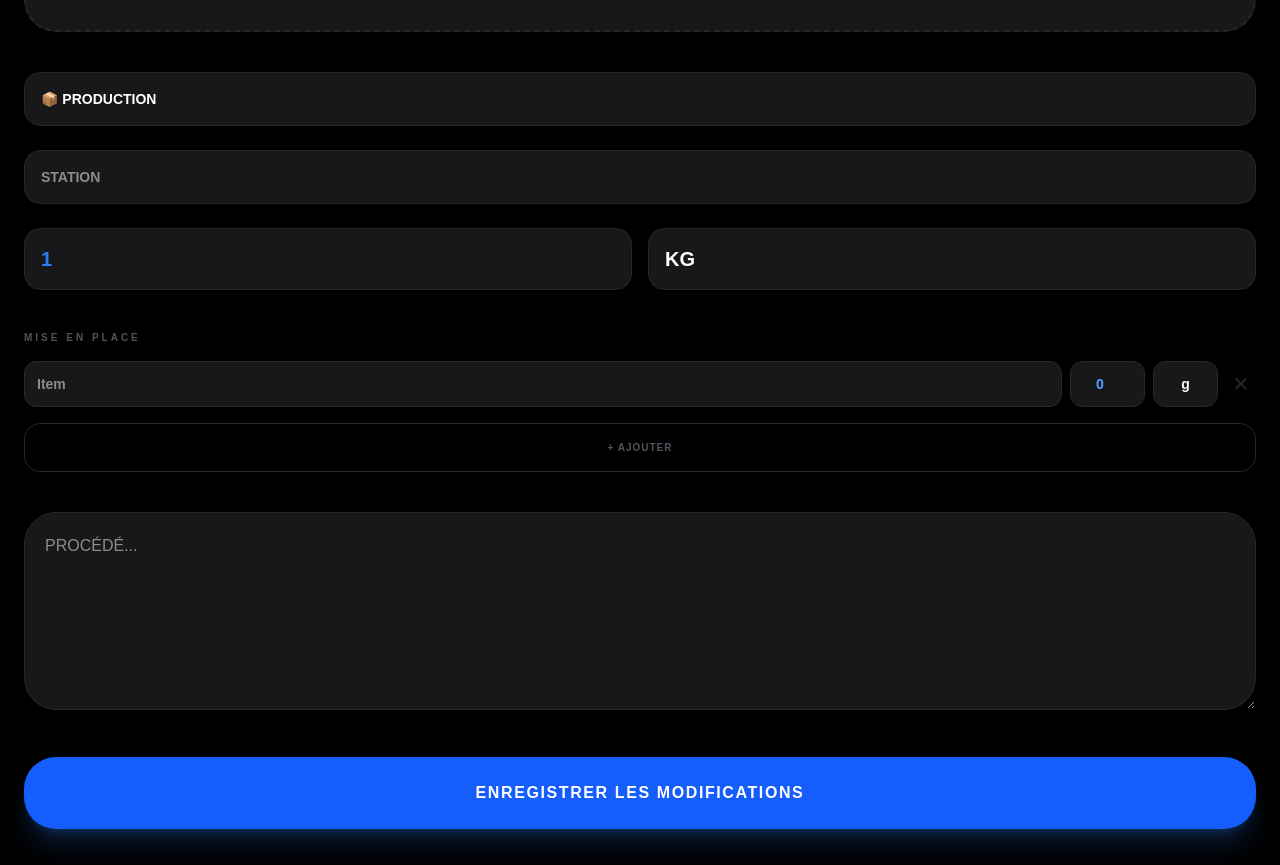
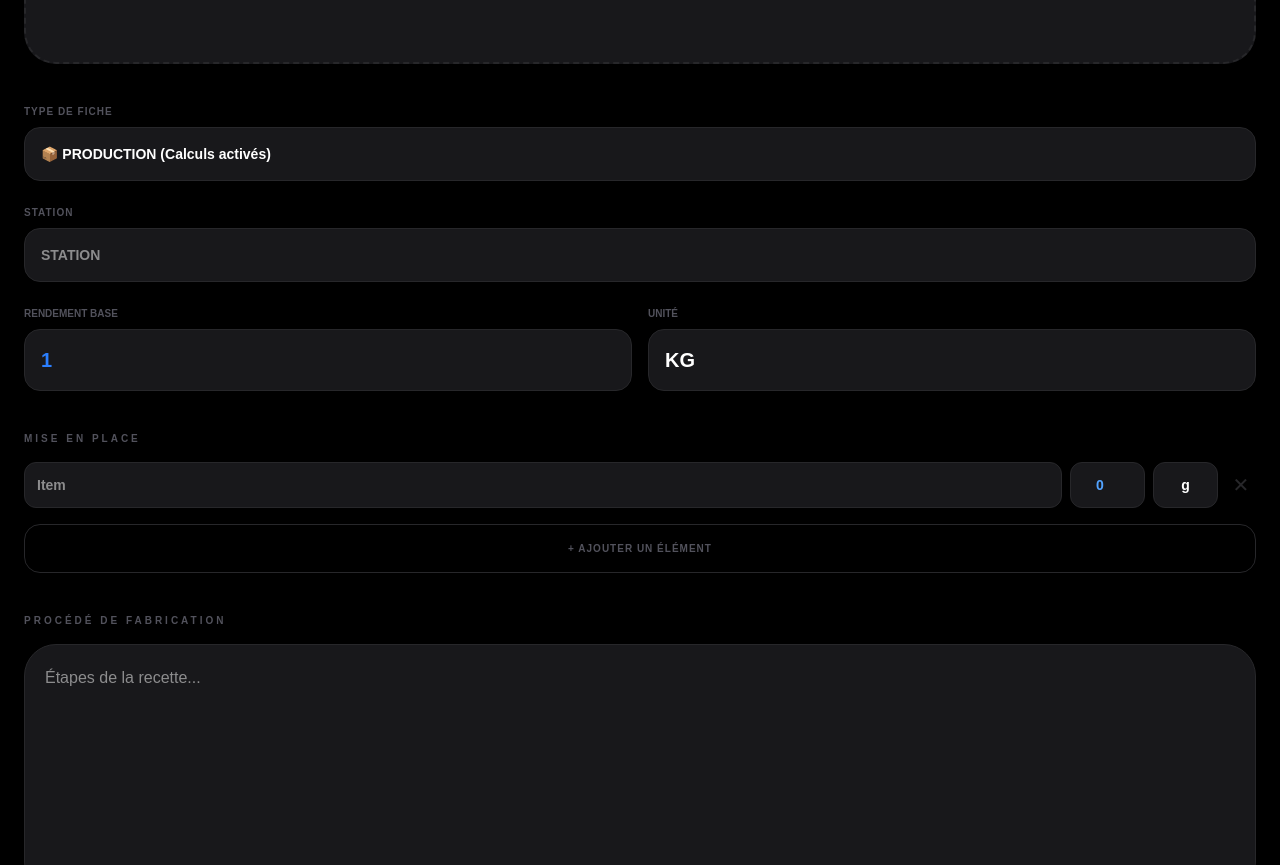
Before and after one commit to elitam/tchitchen, a Next.js app: page /recettes/modifier/1 in a window 1280 px wide. Shown: the part 380-1245 px from the top of the page. Built offline with nearby package versions, Linux system fonts and the light colour scheme; no server answers; the database is empty.

Commit message:
production vs pass

```diff
--- a/app/recettes/[id]/page.tsx
+++ b/app/recettes/[id]/page.tsx
@@ -90,9 +90,10 @@ export default function FicheRecette() {
       <p className="text-zinc-500 text-[10px] font-black uppercase tracking-[0.2em]">{recipe.station || 'GENERAL'}</p>
     </div>
   </div>
+<div className="p-8 space-y-12">
 
-      <div className="p-8 space-y-12">
-        {/* SECTION 1 : RENDEMENT (Le gros chiffre bleu) */}
+  {/* ON AFFICHE LE CALCULATEUR UNIQUEMENT POUR LA PRODUCTION */}
+  {recipe.category === 'production' && (
     <div className="flex flex-col items-center space-y-4">
       <div className="flex items-baseline gap-2">
         <span className="text-5xl font-black text-blue-500 tracking-tighter">
@@ -100,45 +101,38 @@ export default function FicheRecette() {
         </span>
         <span className="text-xl font-black text-blue-500/50 uppercase">{recipe.unit}</span>
       </div>
-          <input
-            type="range" min={minYield} max={maxYield}
-            step={recipe.unit === 'portion' ? 1 : 0.1}
-            value={yieldInput}
-            onChange={(e) => setYieldInput(Number(e.target.value))}
+      <input type="range" min={minYield} max={maxYield} step={recipe.unit === 'portion' ? 1 : 0.1}
+        value={yieldInput} onChange={(e) => setYieldInput(Number(e.target.value))}
         className="w-full"
       />
     </div>
+  )}
 
-        {/* SECTION 2 : INGRÉDIENTS (Style Carte Menu) */}
+  {/* ON AFFICHE LA MISE EN PLACE UNIQUEMENT POUR LA PRODUCTION */}
+  {recipe.category === 'production' && (
     <div className="space-y-6">
       <h2 className="text-[10px] font-black text-zinc-700 uppercase tracking-[0.3em]">Mise en place</h2>
-          <div className="space-y-4">
-            {recipe.ingredients?.map((ing: any, index: number) => (
-              <div key={index} className="flex items-end text-lg">
-                <span className="text-zinc-400 font-bold">{ing.item}</span>
-                <div className="dotted-line" />
-                <span className="text-blue-500 font-mono font-bold">
-                  {((ing.qty / recipe.base_yield) * yieldInput).toFixed(recipe.unit === 'portion' ? 0 : 2)}
-                  <span className="ml-1 text-sm text-blue-500/50">{ing.unit}</span>
-                </span>
+      {/* ... (ton code de liste d'ingrédients avec pointillés) */}
     </div>
-            ))}
-          </div>
-        </div>
+  )}
 
-        {/* SECTION 3 : PROCÉDÉ */}
+  {/* PROCÉDÉ (PRODUCTION) OU COMPOSANTS (PASS) */}
   <div className="space-y-6 pb-20">
-          <h2 className="text-[10px] font-black text-zinc-700 uppercase tracking-[0.3em]">Procédé</h2>
+    <h2 className="text-[10px] font-black text-zinc-700 uppercase tracking-[0.3em]">
+      {recipe.category === 'plating' ? 'Composants & Dressage' : 'Procédé'}
+    </h2>
     <div className="space-y-6">
       {recipe.instructions ? recipe.instructions.split('\n').filter((l:any)=>l.trim()).map((step: string, i: number) => (
         <div key={i} className="flex gap-4 items-start">
           <span className="text-zinc-800 font-black italic text-xl leading-none">{i + 1}.</span>
           <p className="text-zinc-400 leading-relaxed text-[17px]">{step}</p>
         </div>
-            )) : <p className="text-zinc-800 italic">Pas d'instructions...</p>}
+      )) : <p className="text-zinc-800 italic">Pas d'informations...</p>}
     </div>
   </div>
 </div>
+
+
     </main>
   )
 }
--- a/app/recettes/ajouter/page.tsx
+++ b/app/recettes/ajouter/page.tsx
@@ -96,89 +96,52 @@ export default function AjouterRecette() {
           </label>
         </div>
 
-        {/* CONFIGURATION (Dropdowns larges) */}
+        {/* CONFIGURATION - Champs dynamiques */}
 <div className="space-y-6">
-          <div className="grid grid-cols-1 gap-6">
-             <div>
-              <label className="text-[10px] font-black text-zinc-600 uppercase tracking-widest block mb-2">Type de fiche</label>
-              <select
-                value={category} onChange={(e:any) => setCategory(e.target.value)}
+  <select value={category} onChange={(e:any) => setCategory(e.target.value)}
     className="w-full bg-zinc-900 p-4 rounded-2xl border border-zinc-800 outline-none text-sm font-bold appearance-none"
   >
     <option value="production">📦 PRODUCTION</option>
     <option value="plating">🍽️ LE PASS / DRESSAGE</option>
   </select>
-            </div>
-            <div>
-              <label className="text-[10px] font-black text-zinc-600 uppercase tracking-widest block mb-2">Station de travail</label>
-              <input
-                type="text" placeholder="Ex: GARDE MANGER"
-                value={station} onChange={(e) => setStation(e.target.value)}
+
+  <input type="text" placeholder="STATION" value={station} onChange={(e) => setStation(e.target.value)}
     className="w-full bg-zinc-900 p-4 rounded-2xl border border-zinc-800 outline-none text-sm font-bold uppercase"
   />
-            </div>
-          </div>
 
+  {/* ON CACHE SI C'EST LE PASS */}
+  {category === 'production' && (
     <div className="grid grid-cols-2 gap-4">
       <div>
-              <label className="text-[10px] font-black text-zinc-600 uppercase tracking-widest block mb-2">Rendement base</label>
-              <input
-                type="number" step="0.1" value={baseYield}
-                onFocus={(e) => e.target.select()}
-                onChange={(e) => setBaseYield(Number(e.target.value))}
+        <label className="text-[10px] font-black text-zinc-600 uppercase mb-2 block">Rendement base</label>
+        <input type="number" step="0.1" value={baseYield} onFocus={(e) => e.target.select()} onChange={(e) => setBaseYield(Number(e.target.value))}
           className="w-full bg-zinc-900 p-4 rounded-2xl border border-zinc-800 outline-none text-xl font-black text-blue-500"
         />
       </div>
       <div>
-              <label className="text-[10px] font-black text-zinc-600 uppercase tracking-widest block mb-2">Unité</label>
-              <input
-                type="text" placeholder="kg, L..."
-                value={unit} onChange={(e) => setUnit(e.target.value)}
+        <label className="text-[10px] font-black text-zinc-600 uppercase mb-2 block">Unité</label>
+        <input type="text" placeholder="kg, L..." value={unit} onChange={(e) => setUnit(e.target.value)}
           className="w-full bg-zinc-900 p-4 rounded-2xl border border-zinc-800 outline-none text-xl font-black uppercase"
         />
       </div>
     </div>
+  )}
 </div>
 
-        {/* INGRÉDIENTS (Grille fixe) */}
+{/* INGRÉDIENTS - CACHÉ SI C'EST LE PASS */}
+{category === 'production' && (
   <div className="space-y-4">
     <h2 className="text-[10px] font-black text-zinc-600 uppercase tracking-[0.3em]">Mise en place</h2>
-          <div className="space-y-3">
-            {ingredients.map((ing, index) => (
-              <div key={index} className="grid grid-cols-[1fr_75px_65px_30px] gap-2 items-center">
-                <input
-                  type="text" placeholder="Item" value={ing.item}
-                  onChange={(e) => updateIngredient(index, 'item', e.target.value)}
-                  className="bg-zinc-900 p-3 rounded-xl border border-zinc-800 outline-none text-sm font-bold"
-                />
-                <input
-                  type="number" step="0.1" value={ing.qty}
-                  onFocus={(e) => e.target.select()}
-                  onChange={(e) => updateIngredient(index, 'qty', Number(e.target.value))}
-                  className="bg-zinc-900 p-3 rounded-xl border border-zinc-800 outline-none text-sm text-center text-blue-400 font-bold"
-                />
-                <input
-                  type="text" placeholder="Unité" value={ing.unit}
-                  onChange={(e) => updateIngredient(index, 'unit', e.target.value)}
-                  className="bg-zinc-900 p-3 rounded-xl border border-zinc-800 outline-none text-sm text-center font-bold lowercase"
-                />
-                <button type="button" onClick={() => setIngredients(ingredients.filter((_, i) => i !== index))} className="text-zinc-800">✕</button>
+    {/* ... (ton code de liste d'ingrédients existant) */}
   </div>
-            ))}
-          </div>
-          <button
-            type="button" onClick={() => setIngredients([...ingredients, { item: '', qty: 0, unit: 'g' }])}
-            className="w-full py-4 border border-zinc-800 rounded-2xl text-zinc-600 text-[10px] font-black uppercase tracking-widest"
-          >
-            + Ajouter
-          </button>
-        </div>
+)}
 
-        {/* PROCÉDÉ */}
+{/* PROCÉDÉ / COMPOSANTS - Texte libre */}
 <div className="space-y-4">
-          <label className="text-[10px] font-black text-zinc-600 uppercase tracking-[0.3em] block">Procédé de fabrication</label>
-          <textarea
-            rows={6} placeholder="Étapes..."
+  <label className="text-[10px] font-black text-zinc-600 uppercase tracking-[0.3em] block">
+    {category === 'plating' ? 'Composants du dressage' : 'Procédé de fabrication'}
+  </label>
+  <textarea rows={6} placeholder={category === 'plating' ? 'Ex: 1. Purée de céleri, 2. Jus corsé...' : 'Étapes...'}
     value={instructions} onChange={(e) => setInstructions(e.target.value)}
     className="w-full bg-zinc-900 p-5 rounded-[2rem] border border-zinc-800 outline-none text-md leading-relaxed"
   />
--- a/app/recettes/modifier/[id]/page.tsx
+++ b/app/recettes/modifier/[id]/page.tsx
@@ -14,7 +14,7 @@ export default function ModifierRecette() {
   const [loading, setLoading] = useState(false)
   const [fetching, setFetching] = useState(true)
 
-  // États (identiques à l'ajout)
+  // États
   const [title, setTitle] = useState('')
   const [category, setCategory] = useState<'production' | 'plating'>('production')
   const [station, setStation] = useState('')
@@ -24,16 +24,16 @@ export default function ModifierRecette() {
   const [image, setImage] = useState<string | null>(null)
   const [ingredients, setIngredients] = useState([{ item: '', qty: 0, unit: 'g' }])
 
-  // CHARGEMENT DES DONNÉES EXISTANTES
+  // 1. CHARGEMENT DES DONNÉES
   useEffect(() => {
     const fetchRecipe = async () => {
       const { data, error } = await supabase.from('recipes').select('*').eq('id', id).single()
       if (data) {
         setTitle(data.title)
-        setCategory(data.category)
+        setCategory(data.category || 'production')
         setStation(data.station || '')
-        setBaseYield(data.base_yield)
-        setUnit(data.unit)
+        setBaseYield(data.base_yield || 1)
+        setUnit(data.unit || 'kg')
         setInstructions(data.instructions || '')
         setImage(data.image_url)
         setIngredients(data.ingredients || [])
@@ -57,14 +57,25 @@ export default function ModifierRecette() {
     setLoading(true)
 
     const { error } = await supabase.from('recipes').update({
-      title, category, station, base_yield: baseYield, unit, ingredients, instructions, image_url: image
+      title,
+      category,
+      station,
+      base_yield: category === 'production' ? baseYield : 1, // On reset si c'est le pass
+      unit: category === 'production' ? unit : 'fiche',
+      ingredients: category === 'production' ? ingredients : [], // On vide les ingrédients si c'est le pass
+      instructions,
+      image_url: image
     }).eq('id', id)
 
-    if (error) { alert(error.message); setLoading(false); }
-    else { router.push(`/recettes/${id}`); }
+    if (error) {
+      alert(error.message)
+      setLoading(false)
+    } else {
+      router.push(`/recettes/${id}`)
+    }
   }
 
-  if (fetching) return <div className="p-10 text-zinc-800 font-black">CHARGEMENT...</div>
+  if (fetching) return <div className="p-10 text-zinc-800 font-black italic tracking-tighter">CHARGEMENT...</div>
 
   return (
     <main className="min-h-screen bg-black text-white p-6 pb-32 pt-[calc(env(safe-area-inset-top)+20px)] font-sans overflow-x-hidden">
@@ -74,14 +85,20 @@ export default function ModifierRecette() {
       </div>
 
       <form onSubmit={handleSubmit} className="space-y-10">
-        <input required type="text" placeholder="NOM DE LA RECETTE" value={title} onChange={(e) => setTitle(e.target.value)}
+        {/* TITRE */}
+        <input
+          required
+          type="text"
+          placeholder="NOM DE LA RECETTE"
+          value={title}
+          onChange={(e) => setTitle(e.target.value)}
           className="w-full bg-transparent border-b border-zinc-800 py-2 text-3xl font-black uppercase outline-none focus:border-blue-500 transition-colors"
         />
 
-        {/* PHOTO SECTION */}
+        {/* PHOTO SECTION (Juste après le titre comme demandé) */}
         <div>
           <label className="text-[10px] font-black text-zinc-600 uppercase tracking-widest block mb-4">Photo de la fiche</label>
-          <label className="relative flex flex-col items-center justify-center w-full h-48 bg-zinc-900 border-2 border-dashed border-zinc-800 rounded-[2rem] overflow-hidden cursor-pointer group active:scale-95 transition-transform">
+          <label className="relative flex flex-col items-center justify-center w-full h-56 bg-zinc-900 border-2 border-dashed border-zinc-800 rounded-[2rem] overflow-hidden cursor-pointer active:scale-95 transition-transform">
             {image ? <img src={image} className="w-full h-full object-cover" alt="" /> : <span className="text-4xl">📸</span>}
             <input type="file" accept="image/*" onChange={handleImageChange} className="hidden" />
           </label>
@@ -89,28 +106,55 @@ export default function ModifierRecette() {
 
         {/* CONFIGURATION */}
         <div className="space-y-6">
-          <select value={category} onChange={(e:any) => setCategory(e.target.value)}
+          <div>
+            <label className="text-[10px] font-black text-zinc-600 uppercase tracking-widest block mb-2">Type de fiche</label>
+            <select
+              value={category}
+              onChange={(e:any) => setCategory(e.target.value)}
               className="w-full bg-zinc-900 p-4 rounded-2xl border border-zinc-800 outline-none text-sm font-bold appearance-none"
             >
-            <option value="production">📦 PRODUCTION</option>
-            <option value="plating">🍽️ LE PASS / DRESSAGE</option>
+              <option value="production">📦 PRODUCTION (Calculs activés)</option>
+              <option value="plating">🍽️ LE PASS (Photo + Texte seul)</option>
             </select>
+          </div>
 
-          <input type="text" placeholder="STATION" value={station} onChange={(e) => setStation(e.target.value)}
+          <div>
+            <label className="text-[10px] font-black text-zinc-600 uppercase tracking-widest block mb-2">Station</label>
+            <input
+              type="text"
+              placeholder="STATION"
+              value={station}
+              onChange={(e) => setStation(e.target.value)}
               className="w-full bg-zinc-900 p-4 rounded-2xl border border-zinc-800 outline-none text-sm font-bold uppercase"
             />
+          </div>
 
+          {/* CHAMPS RENDEMENT : Masqués si "Le Pass" */}
+          {category === 'production' && (
             <div className="grid grid-cols-2 gap-4">
-            <input type="number" step="0.1" value={baseYield} onFocus={(e) => e.target.select()} onChange={(e) => setBaseYield(Number(e.target.value))}
+              <div>
+                <label className="text-[10px] font-black text-zinc-600 uppercase mb-2 block">Rendement base</label>
+                <input
+                  type="number" step="0.1" value={baseYield}
+                  onFocus={(e) => e.target.select()}
+                  onChange={(e) => setBaseYield(Number(e.target.value))}
                   className="w-full bg-zinc-900 p-4 rounded-2xl border border-zinc-800 outline-none text-xl font-black text-blue-500"
                 />
-            <input type="text" placeholder="UNITÉ" value={unit} onChange={(e) => setUnit(e.target.value)}
+              </div>
+              <div>
+                <label className="text-[10px] font-black text-zinc-600 uppercase mb-2 block">Unité</label>
+                <input
+                  type="text" placeholder="kg, L..." value={unit}
+                  onChange={(e) => setUnit(e.target.value)}
                   className="w-full bg-zinc-900 p-4 rounded-2xl border border-zinc-800 outline-none text-xl font-black uppercase"
                 />
               </div>
             </div>
+          )}
+        </div>
 
-        {/* INGRÉDIENTS */}
+        {/* INGRÉDIENTS : Masqués si "Le Pass" */}
+        {category === 'production' && (
           <div className="space-y-4">
             <h2 className="text-[10px] font-black text-zinc-600 uppercase tracking-[0.3em]">Mise en place</h2>
             <div className="space-y-3">
@@ -126,7 +170,7 @@ export default function ModifierRecette() {
 
                   <input type="text" value={ing.unit} onChange={(e) => {
                     const n = [...ingredients]; n[index].unit = e.target.value; setIngredients(n);
-                }} className="bg-zinc-900 p-3 rounded-xl border border-zinc-800 outline-none text-sm text-center font-bold" />
+                  }} className="bg-zinc-900 p-3 rounded-xl border border-zinc-800 outline-none text-sm text-center font-bold lowercase" />
 
                   <button type="button" onClick={() => setIngredients(ingredients.filter((_, i) => i !== index))} className="text-zinc-800 text-xl">✕</button>
                 </div>
@@ -134,15 +178,28 @@ export default function ModifierRecette() {
             </div>
             <button type="button" onClick={() => setIngredients([...ingredients, { item: '', qty: 0, unit: 'g' }])}
               className="w-full py-4 border border-zinc-800 rounded-2xl text-zinc-600 text-[10px] font-black uppercase tracking-widest"
-          >+ AJOUTER</button>
+            >+ AJOUTER UN ÉLÉMENT</button>
+          </div>
+        )}
+
+        {/* TEXTE LIBRE (Instructions ou Composants) */}
+        <div className="space-y-4">
+          <label className="text-[10px] font-black text-zinc-600 uppercase tracking-[0.3em] block">
+            {category === 'plating' ? 'Composants du dressage' : 'Procédé de fabrication'}
+          </label>
+          <textarea
+            rows={8}
+            placeholder={category === 'plating' ? 'Listez ici les éléments du plat...' : 'Étapes de la recette...'}
+            value={instructions}
+            onChange={(e) => setInstructions(e.target.value)}
+            className="w-full bg-zinc-900 p-5 rounded-[2rem] border border-zinc-800 outline-none text-md leading-relaxed"
+          />
         </div>
 
-        {/* PROCÉDÉ */}
-        <textarea rows={6} placeholder="PROCÉDÉ..." value={instructions} onChange={(e) => setInstructions(e.target.value)}
-          className="w-full bg-zinc-900 p-5 rounded-[2rem] border border-zinc-800 outline-none text-md leading-relaxed"
-        />
-
-        <button disabled={loading} className="w-full bg-blue-600 text-white py-6 rounded-[2rem] font-black uppercase tracking-widest active:scale-95 transition-transform shadow-xl shadow-blue-500/20">
+        <button
+          disabled={loading}
+          className="w-full bg-blue-600 text-white py-6 rounded-[2rem] font-black uppercase tracking-widest active:scale-95 transition-transform shadow-xl shadow-blue-500/20"
+        >
           {loading ? 'MISE À JOUR...' : 'ENREGISTRER LES MODIFICATIONS'}
         </button>
       </form>
```
Lines whose indentation alone changed are shown as unchanged.
